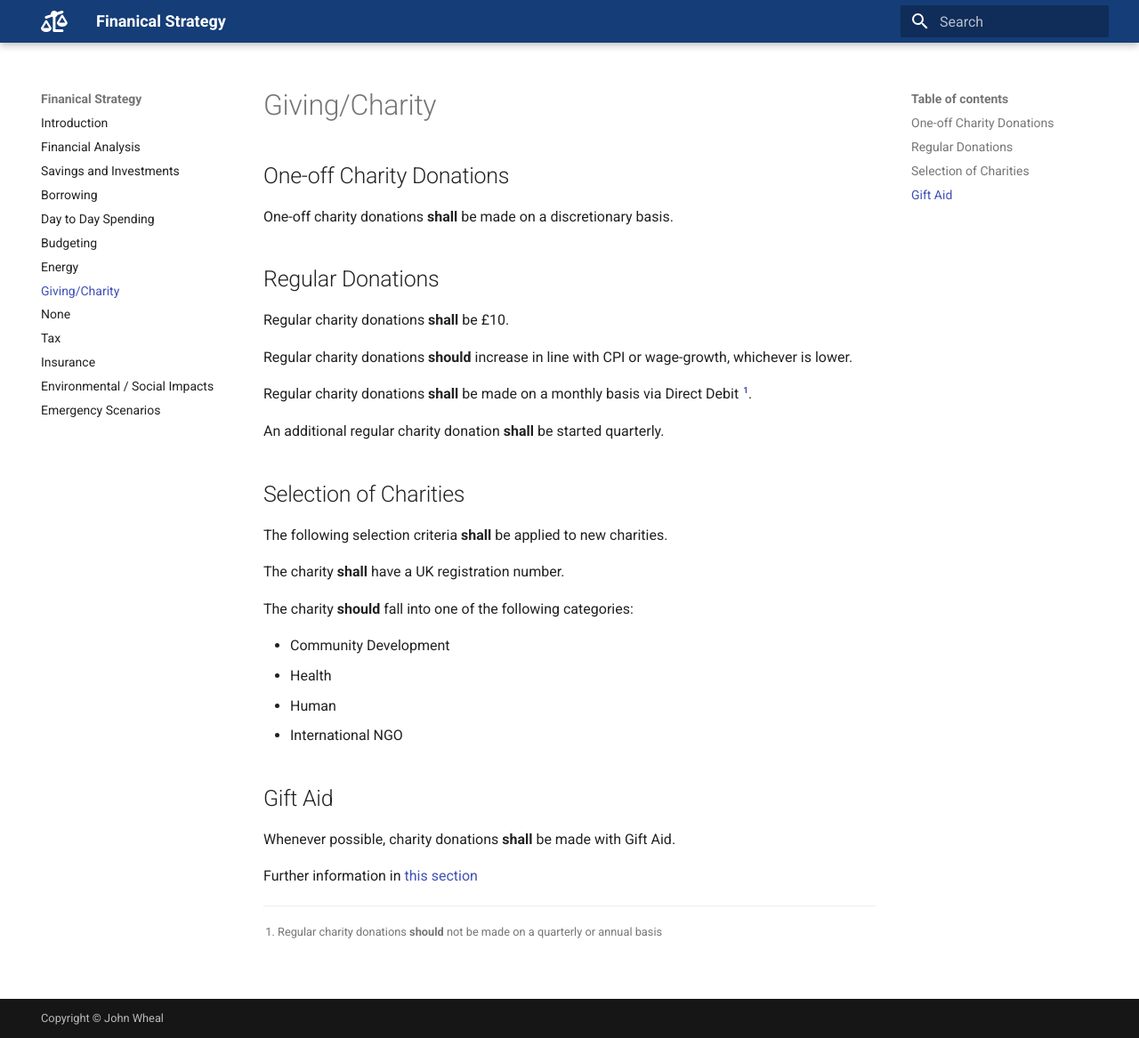
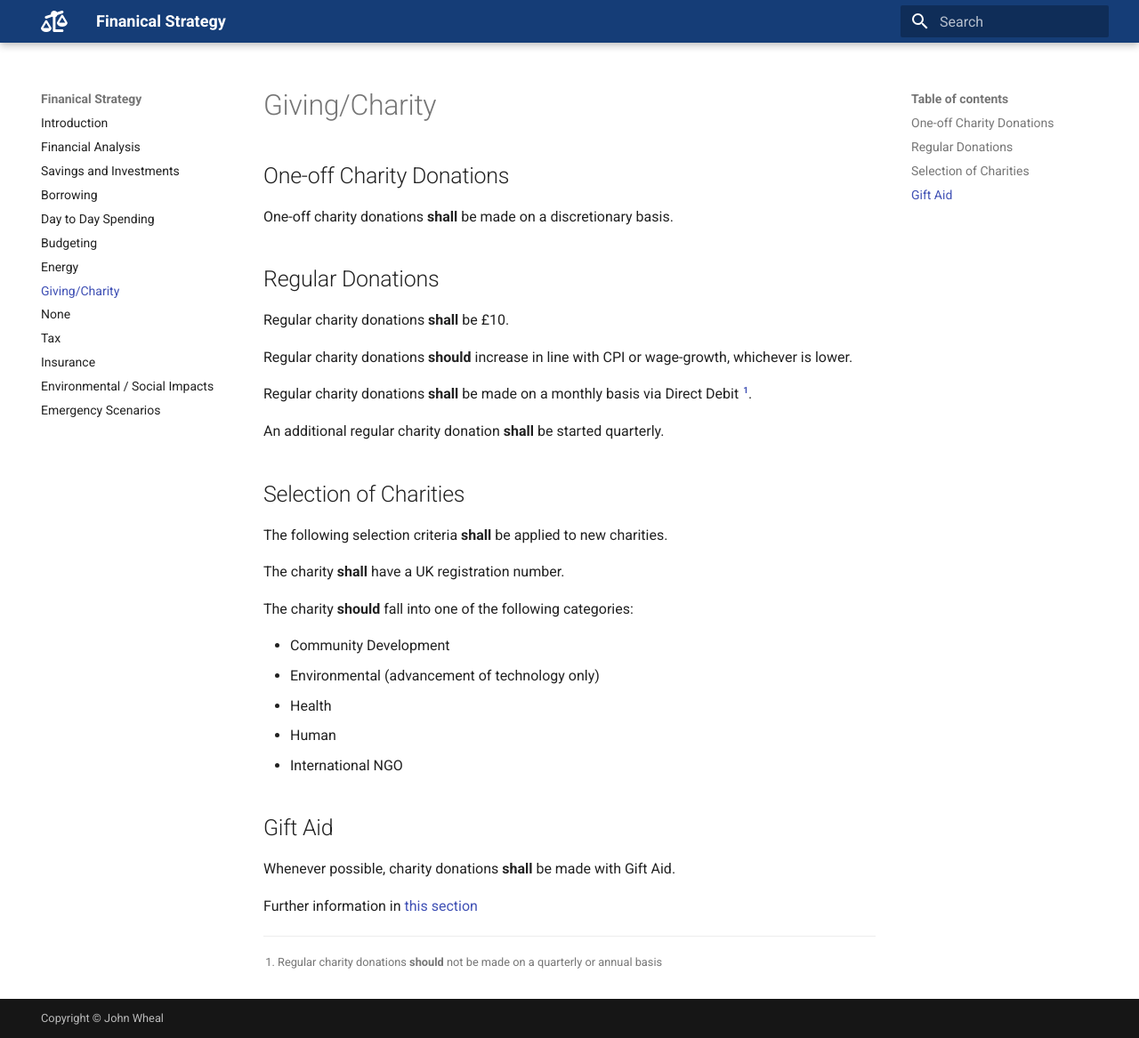
Before and after one commit to johnwheal/financial-strategy, an MkDocs documentation site: the page built from docs/charity.md, in a window 1280 px wide and 1167 px high. Shown: the whole window at 89% size. Built offline with MkDocs 1.6.1 and Material for MkDocs 9.7.7, drawn with Linux system fonts in a browser that asks for light colours.

Commit message:
Updated charity category list

```diff
--- a/docs/charity.md
+++ b/docs/charity.md
@@ -25,6 +25,7 @@ The charity **shall** have a UK registration number.
 The charity **should** fall into one of the following categories:
 
 * Community Development
+* Environmental (advancement of technology only)
 * Health
 * Human
 * International NGO
```
